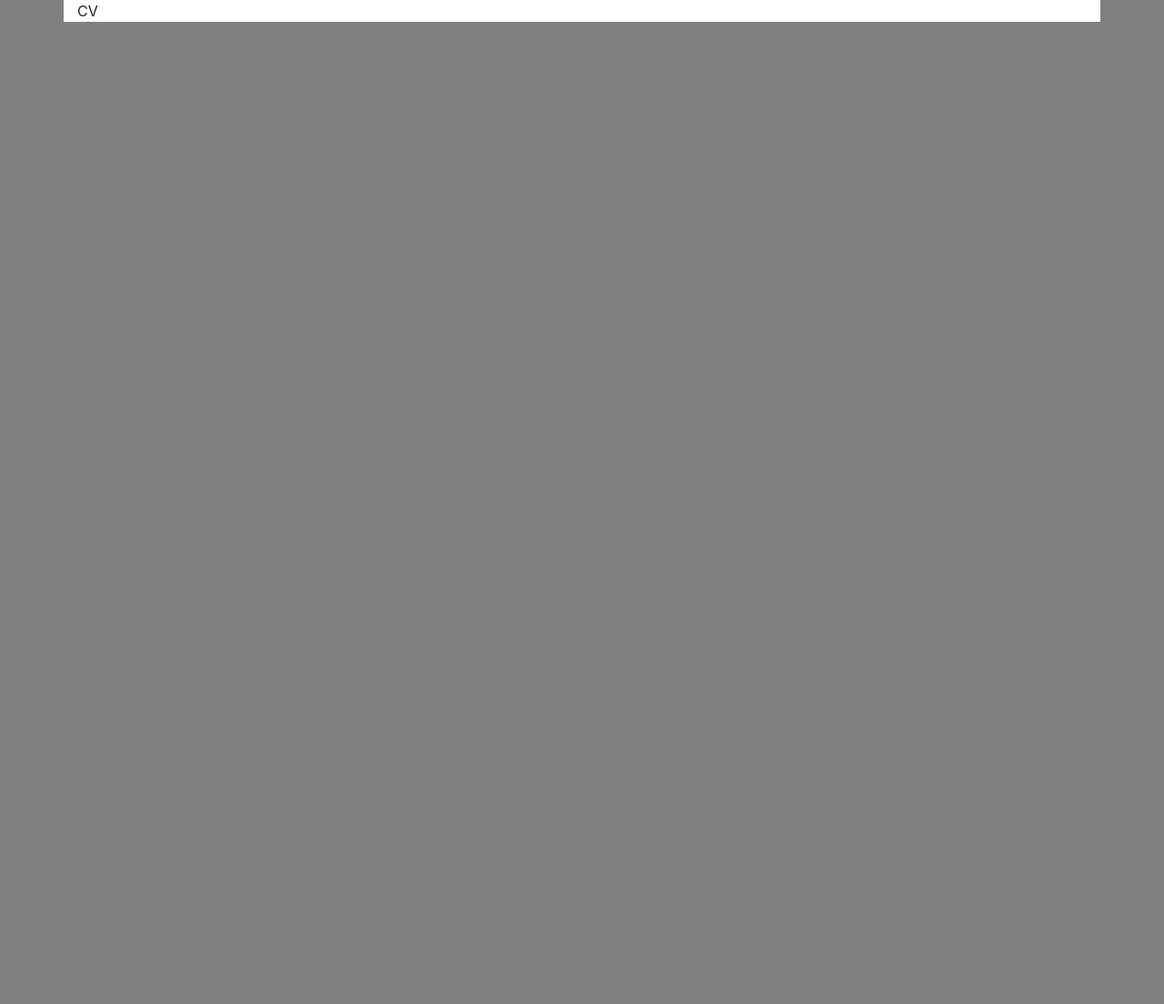
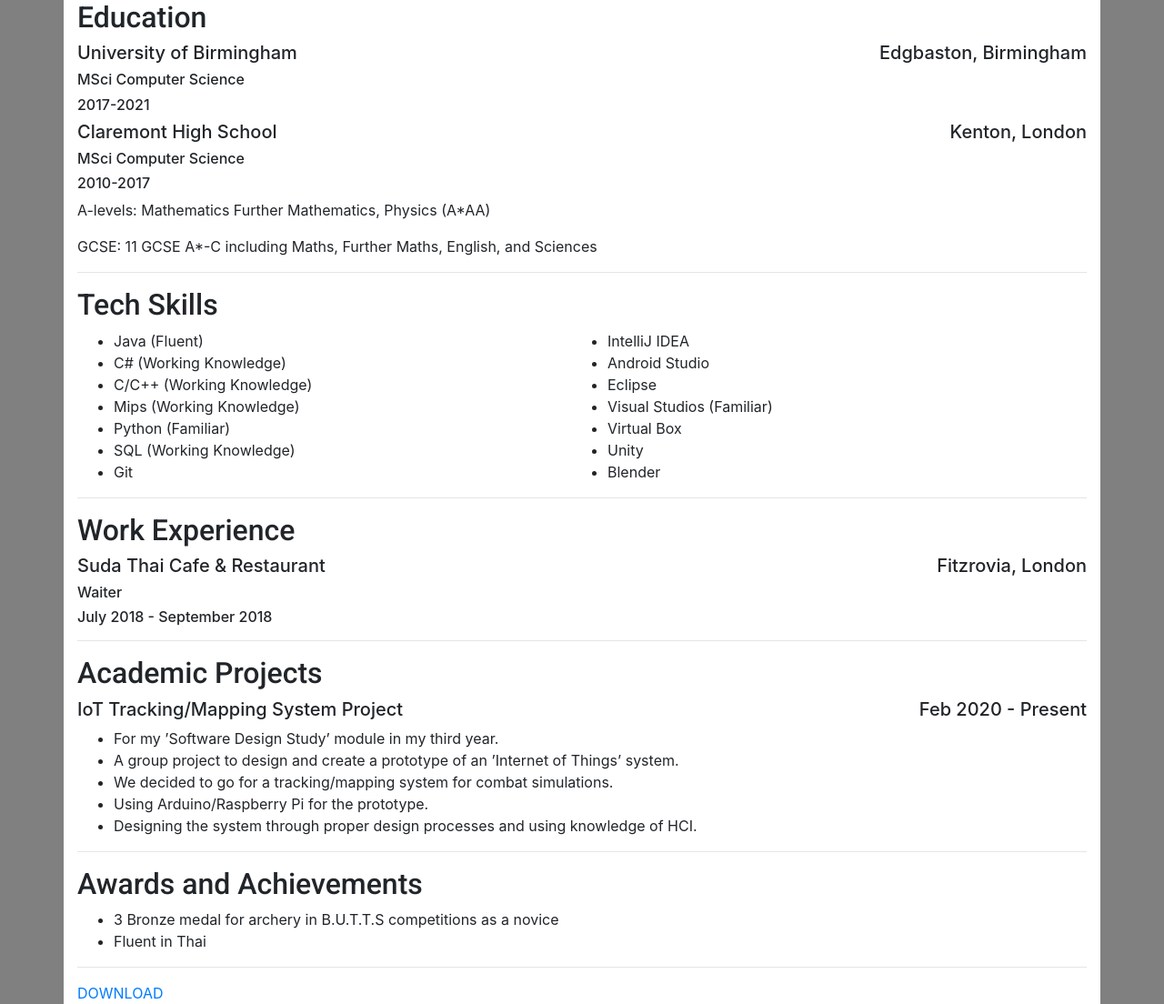
Before and after one commit to KenRoekasa/WebApp, a Django app: page /cv/ in a window 1280 px wide. Shown: the part 56-1160 px from the top of the page at 91% size. Before the commit the page ends 80 px from the top, so only its background shows below. Run offline with Django 3.2, Linux system fonts and the light colour scheme; some libraries are stand-ins or nearby versions.

Commit message:
Add CV page layout

```diff
--- a/app/static/css/app.css
+++ b/app/static/css/app.css
@@ -238,3 +238,19 @@ h1, h2, h3, h4 {
 .blog_new{
     padding: 10px;
 }
+
+.school_wrapper{
+
+}
+
+.place_location h5{
+    display: inline-block;
+}
+
+.place_location #location{
+    float: right;
+}
+
+.tech_skills_list{
+     columns: 2;
+}
--- a/app/templates/app/cv.html
+++ b/app/templates/app/cv.html
@@ -1,8 +1,86 @@
 {% extends 'app/index.html' %}
 {% block content %}
 <div class="content container">
-   CV
+    <div class="cv_section">
+        <h2>Education</h2>
+        <div class="school_wrapper">
+            <div class="place_location">
+                <h5>University of Birmingham</h5>
+                <h5 id="location">Edgbaston, Birmingham</h5>
+            </div>
+            <h6>MSci Computer Science</h6>
+            <h6>2017-2021</h6>
+        </div>
+        <div class="school_wrapper">
+            <div class="place_location">
+                <h5>Claremont High School</h5>
+                <h5 id="location">Kenton, London</h5>
+            </div>
+            <h6>MSci Computer Science</h6>
+            <h6>2010-2017</h6>
+            <p>A-levels: Mathematics Further Mathematics, Physics (A*AA)</p>
+            <p>GCSE: 11 GCSE A*-C including Maths, Further Maths, English, and Sciences</p>
+        </div>
+        <hr class="solid">
+    </div>
+    <div class="cv_section">
+        <h2>Tech Skills</h2>
+        <ul class  = "tech_skills_list">
+            <li>Java (Fluent)</li>
+            <li> C# (Working Knowledge)</li>
+            <li> C/C++ (Working Knowledge)</li>
+            <li>Mips (Working Knowledge)</li>
+            <li>Python (Familiar)</li>
+            <li>SQL (Working Knowledge)</li>
+            <li> Git</li>
+            <li> IntelliJ IDEA</li>
+            <li>Android Studio</li>
+            <li>Eclipse</li>
+            <li> Visual Studios (Familiar)</li>
+            <li> Virtual Box</li>
+            <li>Unity</li>
+            <li> Blender</li>
+        </ul>
+        <hr class="solid">
+    </div>
+    <div class="cv_section">
+        <h2>Work Experience</h2>
+        <div class="place_location">
+            <h5>Suda Thai Cafe & Restaurant</h5>
+            <h5 id="location">Fitzrovia, London</h5>
+        </div>
+        <h6>Waiter</h6>
+        <h6>July 2018 - September 2018</h6>
+        <hr class="solid">
+    </div>
+    <div class="cv_section">
+        <h2>Academic Projects</h2>
+        <div class="cv_project_wrapper">
+            <div class="place_location">
+                <h5>IoT Tracking/Mapping System Project</h5>
+                <h5 id="location">Feb 2020 - Present</h5>
+            </div>
+            <ul>
+                <li> For my ’Software Design Study’ module in my third year.</li>
+                <li>A group project to design and create a prototype of an ’Internet of Things’ system.</li>
+                <li>We decided to go for a tracking/mapping system for combat simulations.</li>
+                <li>Using Arduino/Raspberry Pi for the prototype.</li>
+                <li>Designing the system through proper design processes and using knowledge of HCI.</li>
+            </ul>
+        </div>
+        <hr class="solid">
+    </div>
+    <div class="cv_section">
+        <h2>Awards and Achievements</h2>
+        <ul>
+            <li> 3 Bronze medal for archery in B.U.T.T.S competitions as a novice</li>
+            <li> Fluent in Thai</li>
+        </ul>
+        <hr class="solid">
+    </div>
+    <a href="https://drive.google.com/file/d/13pV6-1Tyd05-expns8AwaE7obMzrHKlK/view?usp=sharing">DOWNLOAD</a>
 </div>
+
 {% endblock %}
 
 {% block activeport %}
```
